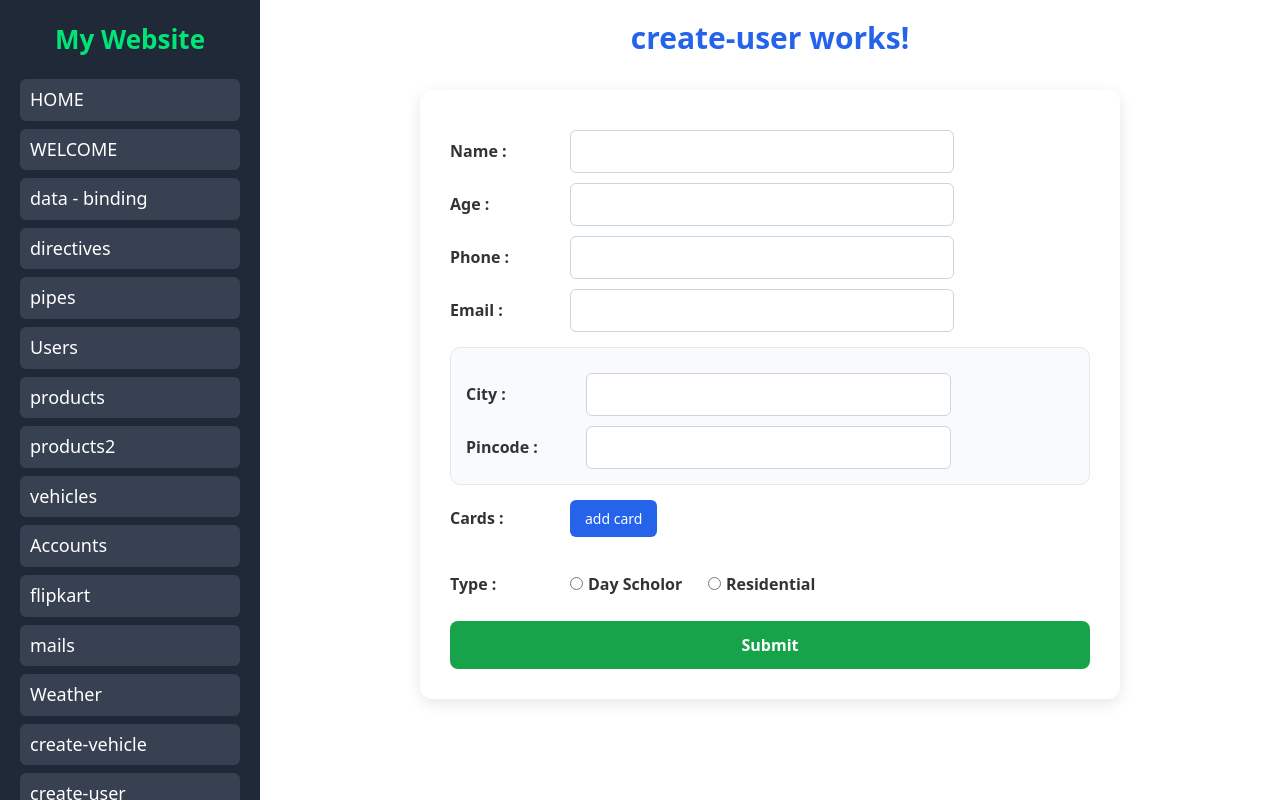
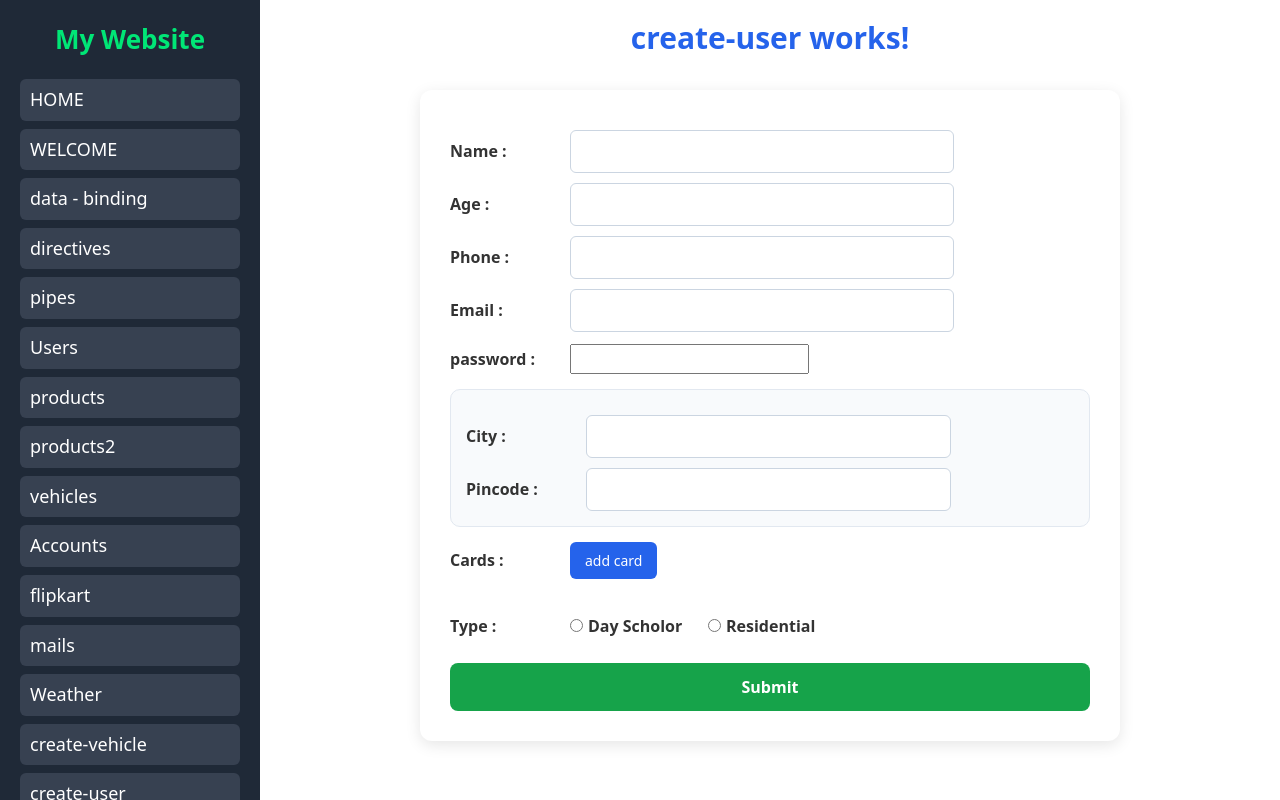
Before and after one commit to siva20510/my-app, an Angular app: page /dashboard/create-user in a window 1280 px wide. Built offline with nearby package versions, Linux system fonts and the light colour scheme; sample sign-in values are in the browser's storage.

Commit message:
password pattern validation

```diff
--- a/src/app/create-user/create-user.component.html
+++ b/src/app/create-user/create-user.component.html
@@ -38,6 +38,15 @@
   <br />
   <div *ngIf="userForm.get('email')?.touched && userForm.get('email')?.invalid">
     <p *ngIf="userForm.get('email')?.errors?.['required']">email is required</p>
+  </div>
+
+
+  <label for="">password :</label>
+  <input type="password" formControlName="password" />
+  <br />
+  <div *ngIf="userForm.get('password')?.touched && userForm.get('password')?.invalid">
+    <p *ngIf="userForm.get('password')?.errors?.['required']">password is required</p>
+    <p *ngIf="userForm.get('password')?.errors?.['pattern']">password should have CApital, small, special character and min length 8 characters</p>
   </div>
 
   <div formGroupName="address">
--- a/src/app/create-user/create-user.component.ts
+++ b/src/app/create-user/create-user.component.ts
@@ -12,6 +12,7 @@ export class CreateUserComponent {
     age : new FormControl("",[Validators.required,Validators.min(1),Validators.max(100)]),
     phone : new FormControl("",[Validators.required,Validators.min(1000000000),Validators.max(9999999999)]),
     email : new FormControl("",[Validators.required]),
+    password : new FormControl("",[Validators.required, Validators.pattern(/^(?=[^A-Z]*[A-Z])(?=[^a-z]*[a-z])(?=\D*\d)(?=[^!@#$%^&*]*[!@#$%^&*]).{8,}$/)]),
     address : new FormGroup({
       city : new FormControl("",[Validators.required]),
       pincode : new FormControl("",[Validators.required,Validators.min(100000),Validators.max(999999)]),
```
